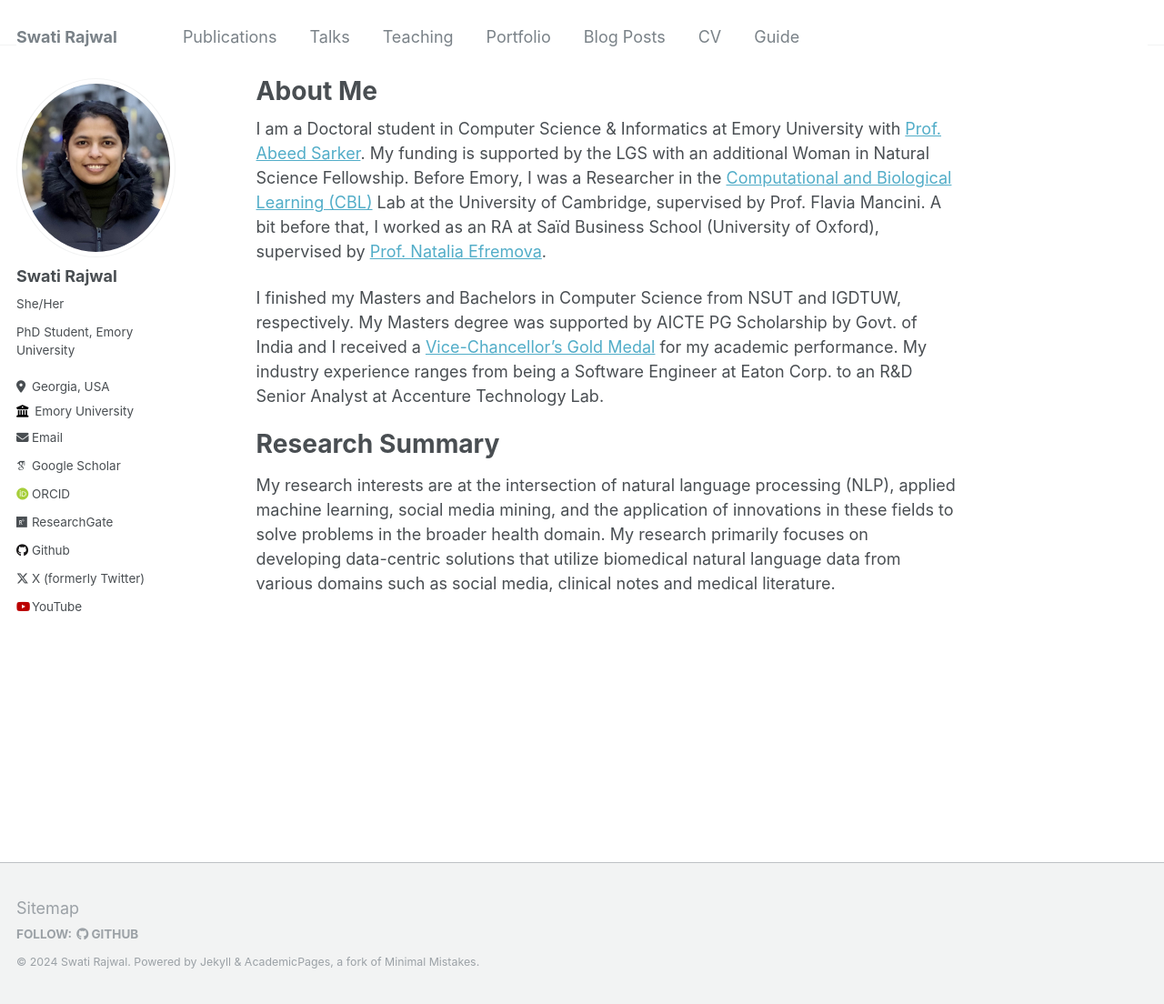
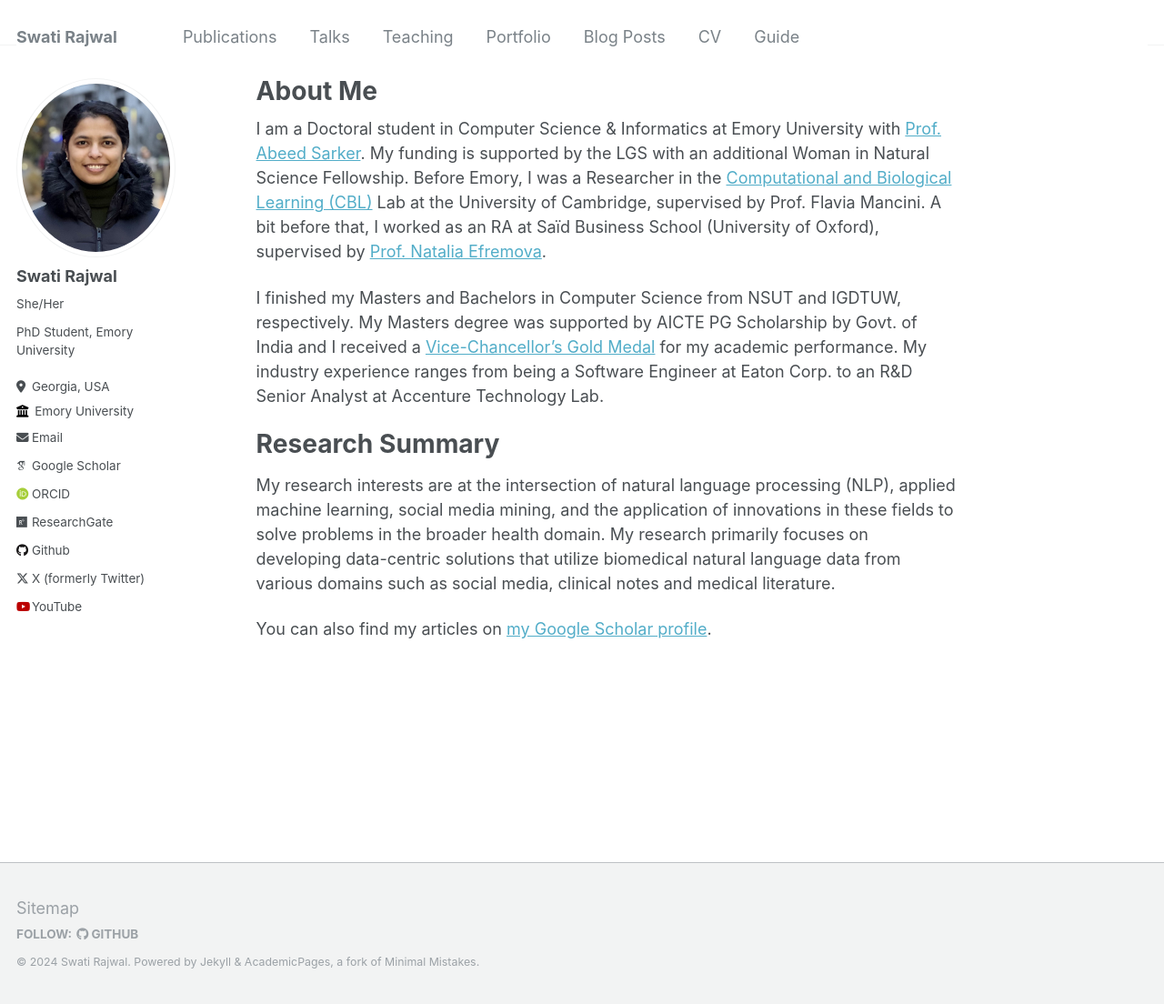
Before and after one commit to swati-rajwal/swati-rajwal.github.io, a Jekyll site: the page built from _pages/about.md, in a window 1280 px wide and 1104 px high. Shown: the whole window at 91% size. Built offline with Jekyll 4.4.1, drawn with Linux system fonts in a browser that asks for light colours; some web fonts are replaced.

Commit message:
Update about.md

```diff
--- a/_pages/about.md
+++ b/_pages/about.md
@@ -13,3 +13,7 @@
 
 # Research Summary
 My research interests are at the intersection of natural language processing (NLP), applied machine learning, social media mining, and the application of innovations in these fields to solve problems in the broader health domain. My research primarily focuses on developing data-centric solutions that utilize biomedical natural language data from various domains such as social media, clinical notes and medical literature.
+
+{% if site.author.googlescholar %}
+  <div class="wordwrap">You can also find my articles on <a href="{{site.author.googlescholar}}">my Google Scholar profile</a>.</div>
+{% endif %}
```
